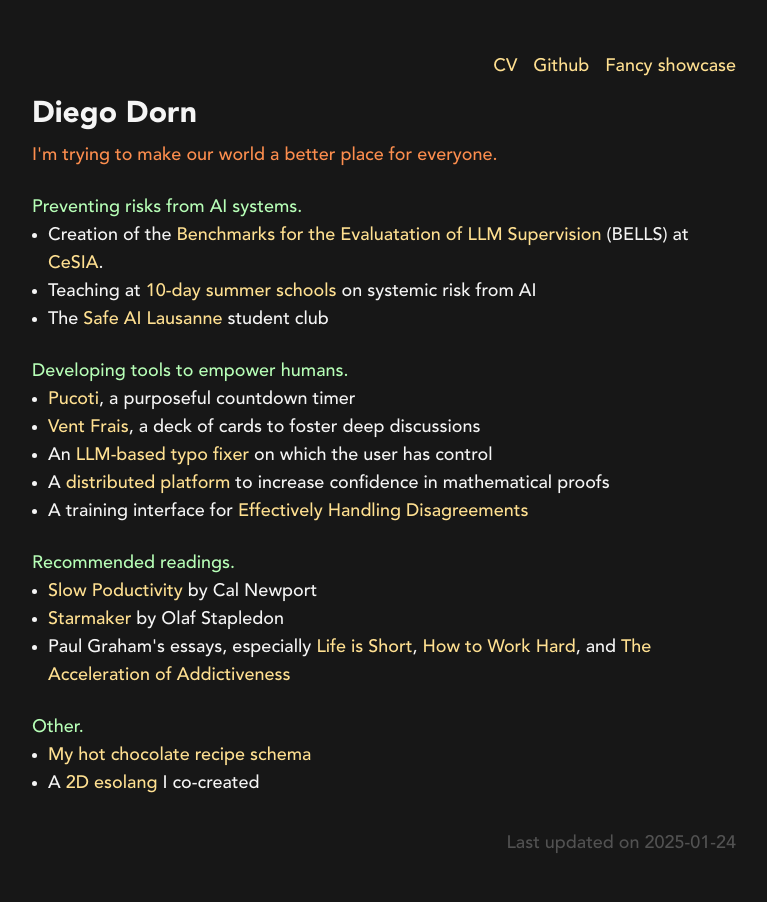
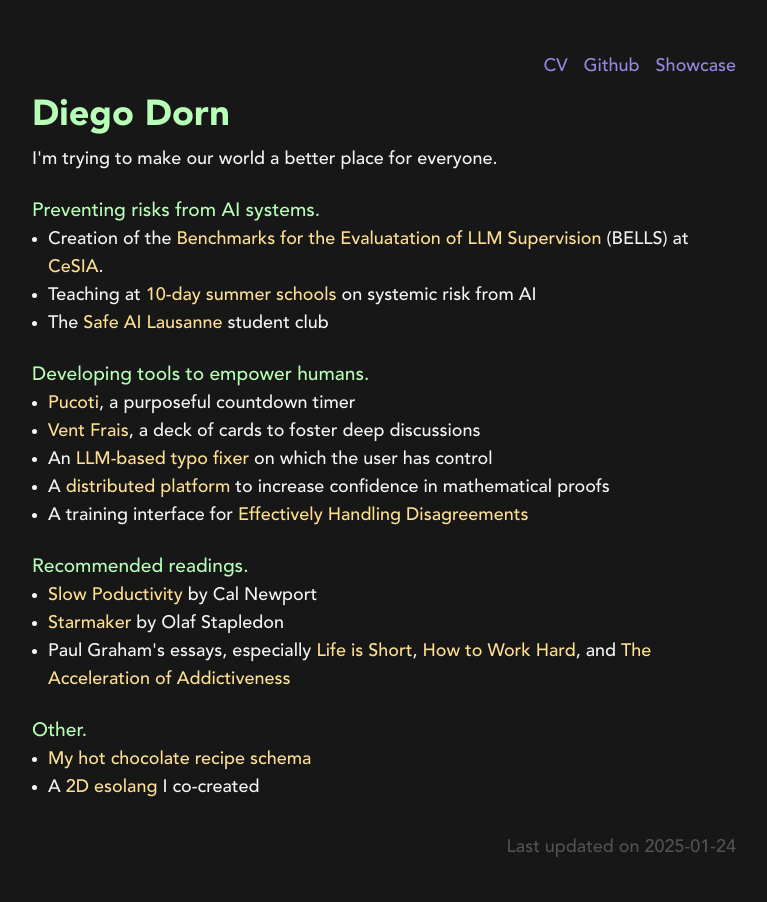
Before and after one commit to ddorn/cozyfractal.com, a FastAPI app: page / in a window 1280 px wide. Shown: the whole page, without its empty margins (256-1023 px from the left). Before the commit the page ends 853 px from the top, so only its background shows below. Run offline with FastAPI, Linux system fonts and the light colour scheme.

Commit message:
refactor(styles): tweak colors and update HTML structure
* Correct the `src` path of dev command in Makefile for consistency in the project structure.
* Remove unused CSS classes such as .contents, .list-disc, .space-x-6, etc., to declutter style files.
* Adjust and add styling for text sizes and font weights, including .text-lg, .font-extrabold, etc.
* Update HTML structure in `home.html` by wrapping list items in a `nav` element for semantic improvement.
* Modify heading styles and color codes for better visual hierarchy and aesthetics.

```diff
--- a/src/static/style.css
+++ b/src/static/style.css
@@ -778,10 +778,6 @@
   display: grid;
 }
 
-.contents {
-  display: contents;
-}
-
 .hidden {
   display: none;
 }
@@ -899,10 +895,6 @@
           user-select: all;
 }
 
-.list-disc {
-  list-style-type: disc;
-}
-
 .grid-cols-2 {
   grid-template-columns: repeat(2, minmax(0, 1fr));
 }
@@ -975,12 +967,6 @@
   margin-bottom: calc(1rem * var(--tw-space-y-reverse));
 }
 
-.space-x-6 > :not([hidden]) ~ :not([hidden]) {
-  --tw-space-x-reverse: 0;
-  margin-right: calc(1.5rem * var(--tw-space-x-reverse));
-  margin-left: calc(1.5rem * calc(1 - var(--tw-space-x-reverse)));
-}
-
 .self-end {
   align-self: flex-end;
 }
@@ -1252,6 +1238,11 @@
   line-height: 1;
 }
 
+.text-lg {
+  font-size: 1.125rem;
+  line-height: 1.75rem;
+}
+
 .text-sm {
   font-size: 0.875rem;
   line-height: 1.25rem;
@@ -1262,17 +1253,16 @@
   line-height: 1.75rem;
 }
 
-.text-lg {
-  font-size: 1.125rem;
-  line-height: 1.75rem;
-}
-
 .font-black {
   font-weight: 900;
 }
 
 .font-bold {
   font-weight: 700;
+}
+
+.font-extrabold {
+  font-weight: 800;
 }
 
 .italic {
@@ -1747,10 +1737,6 @@
     width: 66.666667%;
   }
 
-  .xl\:max-w-xl {
-    max-width: 36rem;
-  }
-
   .xl\:max-w-3xl {
     max-width: 48rem;
   }
--- a/src/templates/home.html
+++ b/src/templates/home.html
@@ -4,15 +4,17 @@
     <div class="p-8 mt-4 max-w-xl xl:max-w-3xl mx-auto font-serif min-h-screen text-lg flex flex-col">
 
 
-        <ul class="flex space-x-4 mt-1 justify-end" role="list">
-            <li><a href="/cv">CV</a></li>
-            <li><a href="https://github.com/ddorn">Github</a></li>
-            <li><a href="/showcase" class="!swag-text">Fancy showcase</a></li>
-        </ul>
+        <nav>
+            <ul class="flex space-x-4 mt-1 justify-end" role="list">
+                <li><a href="/cv">CV</a></li>
+                <li><a href="https://github.com/ddorn">Github</a></li>
+                <li><a href="/showcase" class="!swag-text">Showcase</a></li>
+            </ul>
+        </nav>
 
         <article class="mt-4">
 
-            <h1 class="text-3xl font-bold">Diego Dorn</h1>
+            <h1 class="text-4xl font-bold">Diego Dorn</h1>
 
             <p id="intro-p" class="">I'm trying to make our world a better place for everyone.</p>
 
@@ -87,32 +89,50 @@
             list-style-position: outside;
             margin-left: 1rem;
         }
+        h1 {
+            color: #948AE3;
+            color: #FD8E4E;
+            color: #98e2f1;
+            color: inherit;
+            color: #B7FFB7;
+        }
+        #intro-p {
+            color: #FC5A70;
+            color: #B7FFB7;
+            color: #FFE091;
+            color: #948AE3;
+            color: #FD8E4E;
+            color: #5AD4E6;
+            color: inherit;
+        }
         h2 {
-            /* color: #FC5A70; */
+            color: #FD8E4E;
+            color: #FFE091;
+            color: #5AD4E6;
+            color: #FC5A70;
+            color: #948AE3;
             color: #B7FFB7;
             margin-top: 1.5rem;
-            /* font-size: 1.25rem; */
+            font-size: 1.2rem;
         }
         a {
-            /* color: #ffa500 !important; */
             color: #FFE091;
         }
         a:hover {
             text-decoration: underline;
         }
+        nav a {
+            color: #5AD4E6;
+            color: #FD8E4E;
+            color: #948AE3;
+        }
+
         :focus {
             /* Nice ring */
             outline: 2px solid #5AD4E6;
             outline-offset: 0.2rem;
             border-radius: 0.2rem;
         }
-        #intro-p {
-            /* color: #FC5A70; */
-            color: #FD8E4E;
-            /* color: #5AD4E6; */
-            /* color: #948AE3; */
-            /* color: #B7FFB7; */
-        }
     </style>
 
     <script src="{{ url_for('static', path='random.js') }}"></script>
```
Also changed, not shown: 1 other file.
